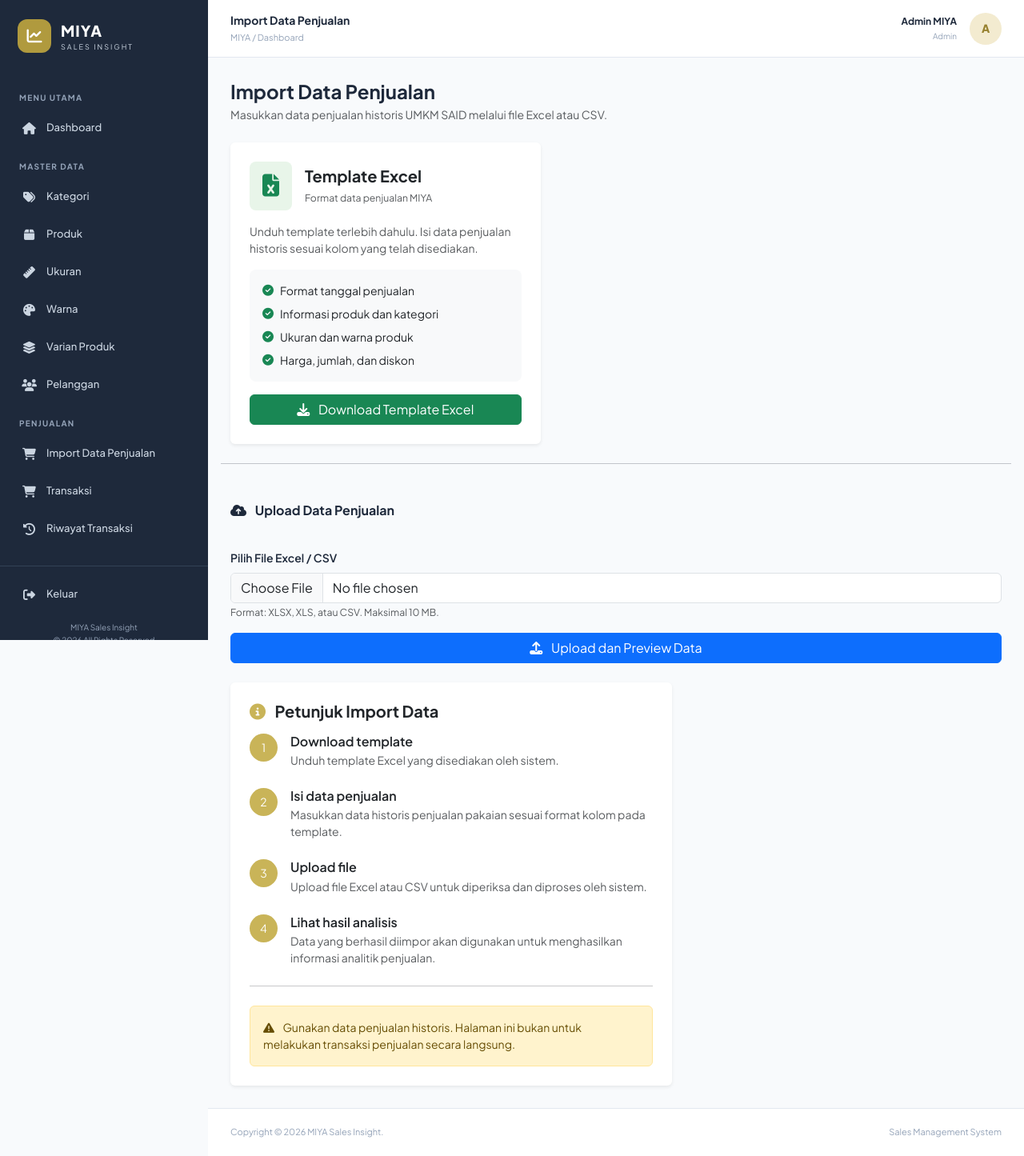
After one commit to saidsudirman/sales-insight, a Laravel app: page /admin/import-penjualan in a window 1280 px wide. The commit adds this page. Shown: the whole page at 80% size. Run offline with Laravel 12, Linux system fonts and the light colour scheme; a user stored in the database is signed in; data comes from the database, SQL or seed files in the repository.

Commit message:
input dan import file excel

```diff
--- /dev/null
+++ b/app/Http/Controllers/ImportPenjualanController.php
@@ -0,0 +1,132 @@
+<?php
+
+namespace App\Http\Controllers;
+
+use App\Imports\PenjualanPreviewImport;
+use Illuminate\Http\Request;
+use Illuminate\Support\Facades\Storage;
+use Maatwebsite\Excel\Facades\Excel;
+
+class ImportPenjualanController extends Controller
+{
+    public function index()
+    {
+        return view('admin.import-penjualan.index');
+    }
+
+    public function downloadTemplate()
+    {
+        $path = public_path('templates/template_import_penjualan_miya.xlsx');
+
+        if (!file_exists($path)) {
+            return back()->with('error', 'File template Excel tidak ditemukan.');
+        }
+
+        return response()->download(
+            $path,
+            'template_import_penjualan_miya.xlsx'
+        );
+    }
+
+    /**
+     * Upload file Excel atau CSV.
+     */
+    public function upload(Request $request)
+    {
+        $request->validate([
+            'file' => [
+                'required',
+                'file',
+                'mimes:xlsx,xls,csv,txt',
+                'max:10240',
+            ],
+        ], [
+            'file.required' => 'Silakan pilih file terlebih dahulu.',
+            'file.mimes' => 'Format file harus Excel atau CSV.',
+            'file.max' => 'Ukuran file maksimal 10 MB.',
+        ]);
+
+        // Simpan sementara, belum masuk database penjualan.
+        $path = $request->file('file')->store('temp-import-penjualan');
+
+        session([
+            'import_penjualan_path' => $path,
+        ]);
+
+        return redirect()->route('admin.import-penjualan.preview')
+            ->with('success', 'File berhasil diunggah. Silakan periksa preview data.');
+    }
+
+    /**
+     * Menampilkan preview isi file.
+     */
+    public function preview()
+    {
+        $path = session('import_penjualan_path');
+
+        if (!$path || !Storage::disk('local')->exists($path)) {
+            return redirect()
+                ->route('admin.import-penjualan.index')
+                ->with('error', 'Silakan upload file terlebih dahulu.');
+        }
+
+
+        $sheets = Excel::toArray(
+            new PenjualanPreviewImport(),
+            Storage::disk('local')->path($path)
+        );
+
+        $requiredHeaders = [
+            'tanggal_penjualan',
+            'nomor_transaksi',
+            'nama_produk',
+            'kategori',
+            'ukuran',
+            'warna',
+            'harga_jual',
+            'jumlah',
+            'diskon_transaksi',
+        ];
+
+        $rows = [];
+
+        foreach ($sheets as $sheet) {
+            $sheet = array_values(array_filter($sheet, function ($row) {
+                return collect($row)->contains(function ($value) {
+                    return $value !== null && $value !== '';
+                });
+            }));
+
+            if (empty($sheet)) {
+                continue;
+            }
+
+            $headers = array_keys($sheet[0]);
+
+            if (empty(array_diff($requiredHeaders, $headers))) {
+                // Sheet terakhir yang memiliki struktur kolom sesuai akan digunakan.
+                $rows = $sheet;
+            }
+        }
+
+        $actualHeaders = !empty($rows) ? array_keys($rows[0]) : [];
+
+        $missingHeaders = array_values(array_diff(
+            $requiredHeaders,
+            $actualHeaders
+        ));
+
+        $totalRows = count($rows);
+
+        $missingHeaders = array_values(array_diff(
+            $requiredHeaders,
+            $actualHeaders
+        ));
+
+        return view('admin.import-penjualan.preview', [
+            'rows' => $rows,
+            'totalRows' => count($rows),
+            'missingHeaders' => $missingHeaders,
+        ]);
+    }
+}
--- a/composer.json
+++ b/composer.json
@@ -8,7 +8,8 @@
     "require": {
         "php": "^8.3",
         "laravel/framework": "^13.17",
-        "laravel/tinker": "^3.0"
+        "laravel/tinker": "^3.0",
+        "maatwebsite/excel": "4.0.7"
     },
     "require-dev": {
         "fakerphp/faker": "^1.23",
--- /dev/null
+++ b/resources/views/admin/import-penjualan/index.blade.php
@@ -0,0 +1,206 @@
+@extends('layouts.admin')
+
+@section('title', 'Import Data Penjualan')
+@section('page-title', 'Import Data Penjualan')
+
+@section('content')
+    <div class="container-fluid px-0">
+
+        {{-- Header --}}
+        <div class="mb-4">
+            <h4 class="fw-bold mb-1">Import Data Penjualan</h4>
+            <p class="text-muted mb-0">
+                Masukkan data penjualan historis UMKM SAID melalui file Excel atau CSV.
+            </p>
+        </div>
+
+        {{-- Notifikasi --}}
+        @if(session('success'))
+            <div class="alert alert-success alert-dismissible fade show" role="alert">
+                {{ session('success') }}
+                <button type="button" class="btn-close" data-bs-dismiss="alert"></button>
+            </div>
+        @endif
+
+        @if(session('error'))
+            <div class="alert alert-danger alert-dismissible fade show" role="alert">
+                {{ session('error') }}
+                <button type="button" class="btn-close" data-bs-dismiss="alert"></button>
+            </div>
+        @endif
+
+        <div class="row g-4">
+
+            {{-- Download Template --}}
+            <div class="col-lg-5">
+                <div class="card border-0 shadow-sm h-100">
+                    <div class="card-body p-4">
+
+                        <div class="d-flex align-items-center mb-3">
+                            <div class="rounded-3 p-3 me-3" style="background: #e8f5e9;">
+                                <i class="fas fa-file-excel fa-2x text-success"></i>
+                            </div>
+
+                            <div>
+                                <h5 class="fw-bold mb-1">Template Excel</h5>
+                                <small class="text-muted">Format data penjualan MIYA</small>
+                            </div>
+                        </div>
+
+                        <p class="text-muted">
+                            Unduh template terlebih dahulu. Isi data penjualan historis
+                            sesuai kolom yang telah disediakan.
+                        </p>
+
+                        <div class="bg-light rounded-3 p-3 mb-3">
+                            <div class="d-flex align-items-center mb-2">
+                                <i class="fas fa-check-circle text-success me-2"></i>
+                                <span>Format tanggal penjualan</span>
+                            </div>
+
+                            <div class="d-flex align-items-center mb-2">
+                                <i class="fas fa-check-circle text-success me-2"></i>
+                                <span>Informasi produk dan kategori</span>
+                            </div>
+
+                            <div class="d-flex align-items-center mb-2">
+                                <i class="fas fa-check-circle text-success me-2"></i>
+                                <span>Ukuran dan warna produk</span>
+                            </div>
+
+                            <div class="d-flex align-items-center">
+                                <i class="fas fa-check-circle text-success me-2"></i>
+                                <span>Harga, jumlah, dan diskon</span>
+                            </div>
+                        </div>
+
+                        <a href="{{ route('admin.import-penjualan.template') }}" class="btn btn-success w-100">
+                            <i class="fas fa-download me-2"></i>
+                            Download Template Excel
+                        </a>
+
+                    </div>
+                </div>
+            </div>
+
+
+            <hr class="my-4">
+
+            <h6 class="fw-bold mb-3">
+                <i class="fas fa-cloud-upload-alt me-2"></i>
+                Upload Data Penjualan
+            </h6>
+
+            @if($errors->any())
+                <div class="alert alert-danger">
+                    <ul class="mb-0">
+                        @foreach($errors->all() as $error)
+                            <li>{{ $error }}</li>
+                        @endforeach
+                    </ul>
+                </div>
+            @endif
+
+            <form action="{{ route('admin.import-penjualan.upload') }}" method="POST" enctype="multipart/form-data">
+
+                @csrf
+
+                <div class="mb-3">
+                    <label for="file" class="form-label fw-semibold">
+                        Pilih File Excel / CSV
+                    </label>
+
+                    <input type="file" name="file" id="file" class="form-control" accept=".xlsx,.xls,.csv" required>
+
+                    <small class="text-muted">
+                        Format: XLSX, XLS, atau CSV. Maksimal 10 MB.
+                    </small>
+                </div>
+
+                <button type="submit" class="btn btn-primary w-100">
+                    <i class="fas fa-upload me-2"></i>
+                    Upload dan Preview Data
+                </button>
+            </form>
+
+
+            {{-- Informasi Import --}}
+            <div class="col-lg-7">
+                <div class="card border-0 shadow-sm h-100">
+                    <div class="card-body p-4">
+
+                        <h5 class="fw-bold mb-3">
+                            <i class="fas fa-info-circle me-2" style="color: #C9B458;"></i>
+                            Petunjuk Import Data
+                        </h5>
+
+                        <div class="d-flex mb-4">
+                            <div class="rounded-circle text-white d-flex align-items-center justify-content-center me-3"
+                                style="background: #C9B458; width: 35px; height: 35px; flex-shrink: 0;">
+                                1
+                            </div>
+                            <div>
+                                <h6 class="fw-semibold mb-1">Download template</h6>
+                                <p class="text-muted mb-0">
+                                    Unduh template Excel yang disediakan oleh sistem.
+                                </p>
+                            </div>
+                        </div>
+
+                        <div class="d-flex mb-4">
+                            <div class="rounded-circle text-white d-flex align-items-center justify-content-center me-3"
+                                style="background: #C9B458; width: 35px; height: 35px; flex-shrink: 0;">
+                                2
+                            </div>
+                            <div>
+                                <h6 class="fw-semibold mb-1">Isi data penjualan</h6>
+                                <p class="text-muted mb-0">
+                                    Masukkan data historis penjualan pakaian sesuai
+                                    format kolom pada template.
+                                </p>
+                            </div>
+                        </div>
+
+                        <div class="d-flex mb-4">
+                            <div class="rounded-circle text-white d-flex align-items-center justify-content-center me-3"
+                                style="background: #C9B458; width: 35px; height: 35px; flex-shrink: 0;">
+                                3
+                            </div>
+                            <div>
+                                <h6 class="fw-semibold mb-1">Upload file</h6>
+                                <p class="text-muted mb-0">
+                                    Upload file Excel atau CSV untuk diperiksa
+                                    dan diproses oleh sistem.
+                                </p>
+                            </div>
+                        </div>
+
+                        <div class="d-flex">
+                            <div class="rounded-circle text-white d-flex align-items-center justify-content-center me-3"
+                                style="background: #C9B458; width: 35px; height: 35px; flex-shrink: 0;">
+                                4
+                            </div>
+                            <div>
+                                <h6 class="fw-semibold mb-1">Lihat hasil analisis</h6>
+                                <p class="text-muted mb-0">
+                                    Data yang berhasil diimpor akan digunakan
+                                    untuk menghasilkan informasi analitik penjualan.
+                                </p>
+                            </div>
+                        </div>
+
+                        <hr class="my-4">
+
+                        <div class="alert alert-warning mb-0">
+                            <i class="fas fa-exclamation-triangle me-2"></i>
+                            Gunakan data penjualan historis. Halaman ini bukan
+                            untuk melakukan transaksi penjualan secara langsung.
+                        </div>
+
+                    </div>
+                </div>
+            </div>
+
+        </div>
+    </div>
+@endsection
--- a/resources/views/layouts/admin.blade.php
+++ b/resources/views/layouts/admin.blade.php
@@ -1,6 +1,6 @@
-
 <!DOCTYPE html>
 <html lang="id">
+
 <head>
     <meta charset="UTF-8">
     <meta name="viewport" content="width=device-width, initial-scale=1.0">
@@ -14,7 +14,8 @@
     <link rel="stylesheet" href="https://cdnjs.cloudflare.com/ajax/libs/font-awesome/6.7.2/css/all.min.css">
 
     <!-- Google Font -->
-    <link href="https://fonts.googleapis.com/css2?family=Plus+Jakarta+Sans:wght@400;500;600;700;800&display=swap" rel="stylesheet">
+    <link href="https://fonts.googleapis.com/css2?family=Plus+Jakarta+Sans:wght@400;500;600;700;800&display=swap"
+        rel="stylesheet">
 
     <style>
         :root {
@@ -32,7 +33,8 @@
             font-family: 'Plus Jakarta Sans', sans-serif;
         }
 
-        html, body {
+        html,
+        body {
             min-height: 100%;
             margin: 0;
         }
@@ -358,7 +360,7 @@
                 display: none !important;
             }
 
-            .sidebar > .brand {
+            .sidebar>.brand {
                 display: flex !important;
             }
 
@@ -397,7 +399,7 @@
                 padding: 0;
             }
 
-            .sidebar > .brand {
+            .sidebar>.brand {
                 display: none !important;
             }
 
@@ -436,7 +438,6 @@
                 text-align: center;
             }
         }
-
     </style>
 
     @stack('styles')
@@ -451,10 +452,7 @@
          SIDEBAR
     ================================== -->
 
-    <aside class="offcanvas-lg offcanvas-start sidebar"
-           tabindex="-1"
-           id="sidebar"
-           aria-label="Sidebar Navigation">
+        <aside class="offcanvas-lg offcanvas-start sidebar" tabindex="-1" id="sidebar" aria-label="Sidebar Navigation">
 
             <!-- MOBILE BRAND -->
             <div class="offcanvas-header">
@@ -472,9 +470,7 @@
 
                 </div>
 
-            <button type="button"
-                    class="btn-close btn-close-white d-lg-none"
-                    data-bs-dismiss="offcanvas"
+                <button type="button" class="btn-close btn-close-white d-lg-none" data-bs-dismiss="offcanvas"
                     aria-label="Close">
                 </button>
 
@@ -546,6 +542,12 @@
                     <!-- PENJUALAN -->
                     <div class="menu-label">PENJUALAN</div>
 
+
+                    <a href="{{ route('admin.import-penjualan.index') }}" class="sidebar-link">
+                        <i class="fa-solid fa-cart-shopping"></i>
+                        <span>Import Data Penjualan</span>
+                    </a>
+
                     <a href="#" class="sidebar-link">
                         <i class="fa-solid fa-cart-shopping"></i>
                         <span>Transaksi</span>
@@ -555,6 +557,7 @@
                         <i class="fa-solid fa-clock-rotate-left"></i>
                         <span>Riwayat Transaksi</span>
                     </a>
+
 
                 </nav>
 
@@ -598,12 +601,8 @@
                 <div class="d-flex align-items-center gap-3">
 
                     <!-- MOBILE TOGGLE -->
-                <button class="btn-sidebar-toggle d-lg-none"
-                        type="button"
-                        data-bs-toggle="offcanvas"
-                        data-bs-target="#sidebar"
-                        aria-controls="sidebar"
-                        aria-label="Buka menu">
+                    <button class="btn-sidebar-toggle d-lg-none" type="button" data-bs-toggle="offcanvas"
+                        data-bs-target="#sidebar" aria-controls="sidebar" aria-label="Buka menu">
 
                         <i class="fa-solid fa-bars"></i>
 
@@ -678,4 +677,5 @@
     @stack('scripts')
 
 </body>
+
 </html>
--- a/routes/web.php
+++ b/routes/web.php
@@ -7,6 +7,7 @@ use App\Http\Controllers\Admin\UkuranController;
 use App\Http\Controllers\Admin\VarianProdukController;
 use App\Http\Controllers\Admin\WarnaController;
 use App\Http\Controllers\AuthController;
+use App\Http\Controllers\ImportPenjualanController;
 use Illuminate\Support\Facades\Auth;
 use Illuminate\Support\Facades\Route;
 
@@ -83,6 +84,18 @@ Route::middleware('auth')->group(function () {
                 ->except(['show']);
             Route::resource('pelanggans', PelangganController::class)
                 ->except(['show']);
+            Route::get('/import-penjualan', [ImportPenjualanController::class, 'index'])
+                ->name('import-penjualan.index');
+
+            Route::get('/import-penjualan/template', [ImportPenjualanController::class, 'downloadTemplate'])
+                ->name('import-penjualan.template');
+
+            Route::post('/import-penjualan/upload', [ImportPenjualanController::class, 'upload'])
+                ->name('import-penjualan.upload');
+
+            Route::get('/import-penjualan/preview', [ImportPenjualanController::class, 'preview'])
+                ->name('import-penjualan.preview');
+
         });
 
     Route::prefix('pemilik')
```
Also changed, not shown: app/Imports/PenjualanPreviewImport.php (added, +14 -0 lines), app/Models/UserModel.php (deleted, +0 -19 lines), resources/views/admin/import-penjualan/preview.blade.php (added, +133 -0 lines), 2 other files. Lines whose indentation alone changed are shown as unchanged.
